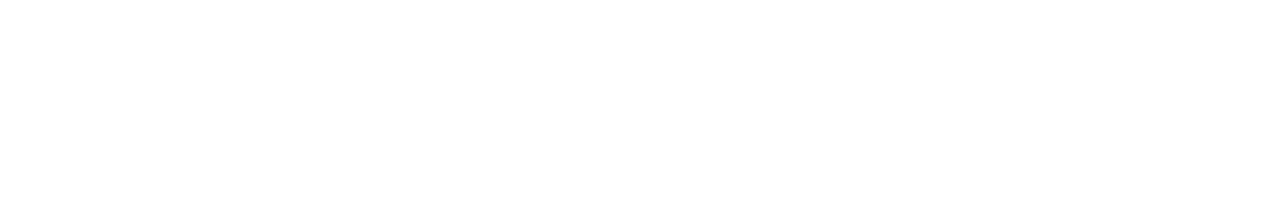
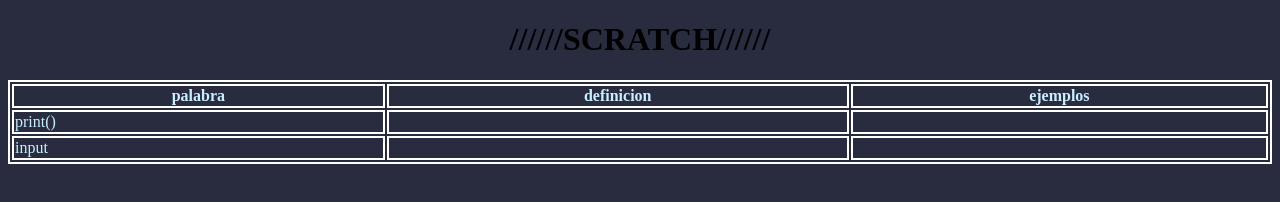
Before and after one commit to GiovanniPeirone/Glosario, a plain HTML site: page scratch.html in a window 1280 px wide. Drawn offline with Linux system fonts and the light colour scheme.

Commit message:
6/6/2023

```diff
--- a/scratch.html
+++ b/scratch.html
@@ -5,8 +5,38 @@
     <meta http-equiv="X-UA-Compatible" content="IE=edge">
     <meta name="viewport" content="width=device-width, initial-scale=1.0">
     <title>Document</title>
+    <link rel="stylesheet" href="css/style.css">
 </head>
 <body>
+    <center header>
+        <h1>//////SCRATCH//////</h1>
+    </header>
+    <main>
+        <table style="width:100%" class="TextoBlanco">
+            <tr>
+              <th>palabra</th>
+              <th>definicion</th>
+              <th>ejemplos</th>
+            </tr>
+
+            <tr>
+                <td>print()</td>
+                <td></td>
+                <td></td>
+            </tr>
+
+            <tr>
+                <td>input</td>
+                <td></td>
+                <td></td>
+
+            </tr>
+        </table>
+
+    </main>
+    <footer>
+
+    </footer>
 
 </body>
 </html>
```
